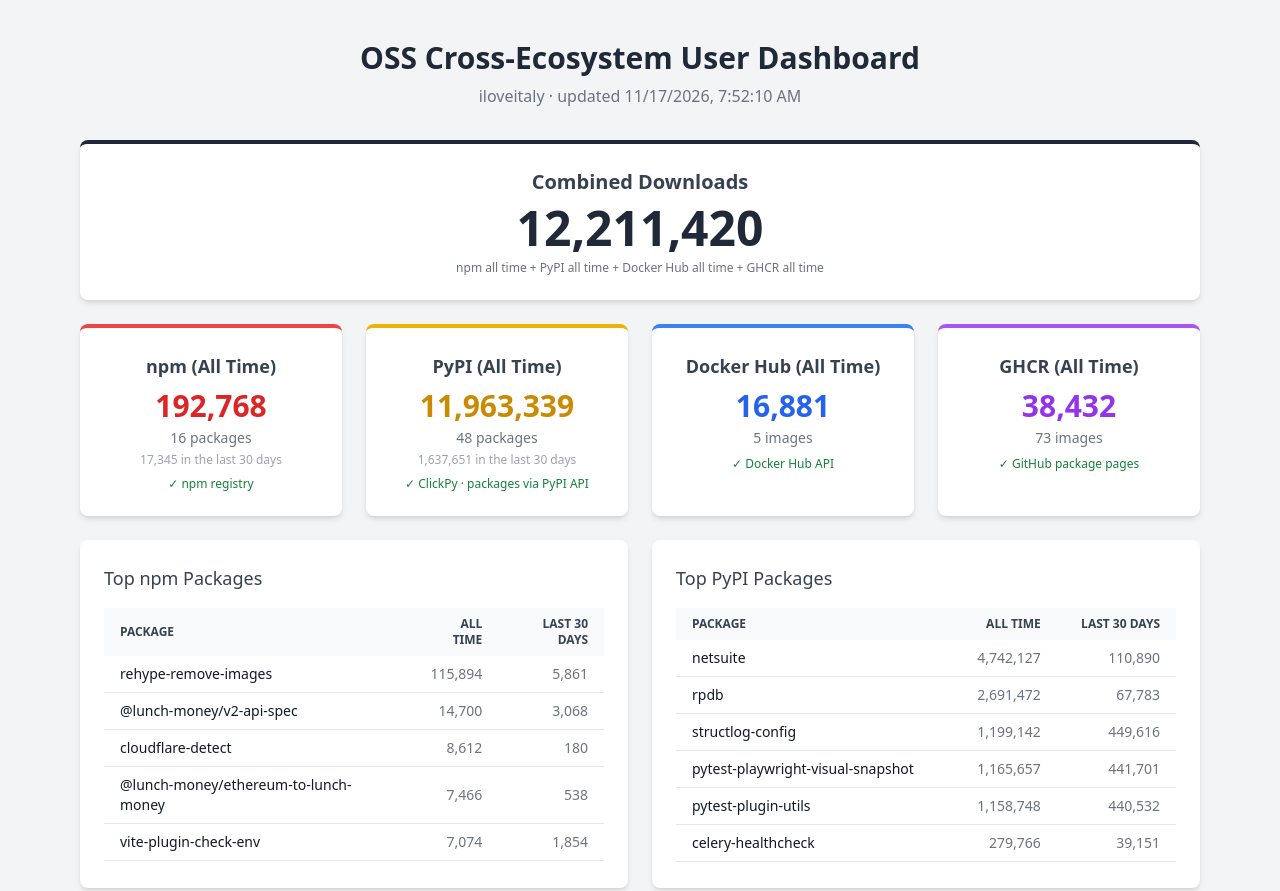
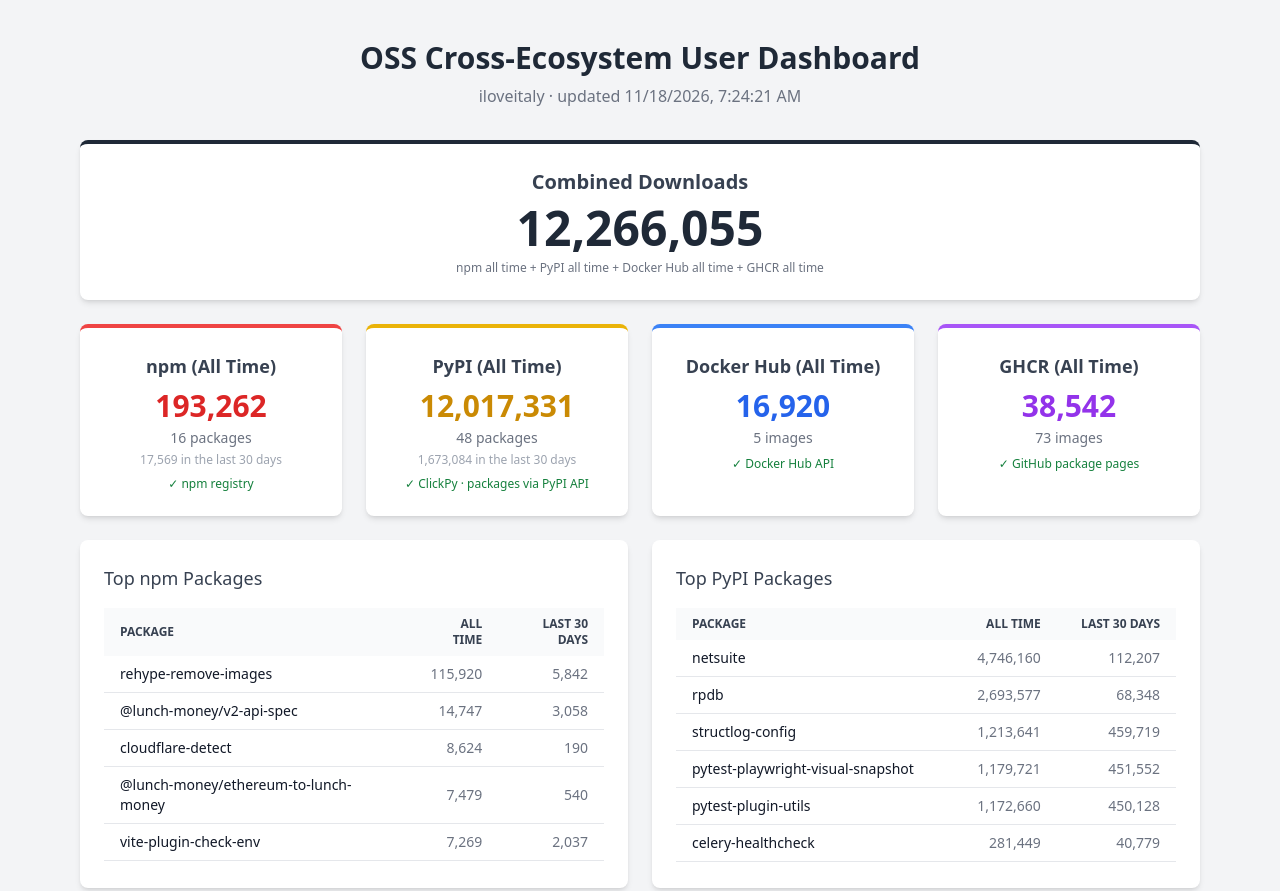
Before and after one commit to sroraldo/oss-dashboard, a plain HTML site: page index.html in a window 1280 px wide. Shown: the top 891 px of the page. Drawn offline with nearby package versions, Linux system fonts and the light colour scheme.

Commit message:
Update download stats

```diff
--- a/index.html
+++ b/index.html
@@ -9,365 +9,365 @@
     <!-- STATS:START -->
     <script>window.STATS = {
   "username": "iloveitaly",
-  "updated": "2026-11-17T07:52:10+00:00",
+  "updated": "2026-11-18T07:24:21+00:00",
   "npm": {
     "ok": true,
     "source": "npm registry",
-    "total": 192768,
+    "total": 193262,
     "packages": [
       {
         "name": "rehype-remove-images",
-        "downloads": 115894,
-        "last_30": 5861
+        "downloads": 115920,
+        "last_30": 5842
       },
       {
         "name": "@lunch-money/v2-api-spec",
-        "downloads": 14700,
-        "last_30": 3068
+        "downloads": 14747,
+        "last_30": 3058
       },
       {
         "name": "cloudflare-detect",
-        "downloads": 8612,
-        "last_30": 180
+        "downloads": 8624,
+        "last_30": 190
       },
       {
         "name": "@lunch-money/ethereum-to-lunch-money",
-        "downloads": 7466,
-        "last_30": 538
+        "downloads": 7479,
+        "last_30": 540
       },
       {
         "name": "vite-plugin-check-env",
-        "downloads": 7074,
-        "last_30": 1854
+        "downloads": 7269,
+        "last_30": 2037
       },
       {
         "name": "lunch-money",
-        "downloads": 6860,
-        "last_30": 584
+        "downloads": 6878,
+        "last_30": 542
       },
       {
         "name": "@lunch-money/lunch-money-js-v2",
-        "downloads": 6753,
-        "last_30": 1995
+        "downloads": 6865,
+        "last_30": 2063
       },
       {
         "name": "@lunch-money/developer-docs",
-        "downloads": 6748,
-        "last_30": 1992
+        "downloads": 6753,
+        "last_30": 1984
       },
       {
         "name": "@lunch-money/kraken-extension",
-        "downloads": 4370,
-        "last_30": 229
+        "downloads": 4375,
+        "last_30": 232
       },
       {
         "name": "@lunch-money/binance-to-lunch-money",
-        "downloads": 4024,
+        "downloads": 4025,
         "last_30": 57
       },
       {
         "name": "@lunch-money/coinbase-to-lunch-money",
-        "downloads": 3604,
-        "last_30": 390
+        "downloads": 3608,
+        "last_30": 386
       },
       {
         "name": "better-node-inspect",
-        "downloads": 1672,
-        "last_30": 103
+        "downloads": 1686,
+        "last_30": 115
       },
       {
         "name": "@lunch-money/coinbase-pro-to-lunch-money",
-        "downloads": 1521,
-        "last_30": 24
+        "downloads": 1526,
+        "last_30": 29
       },
       {
         "name": "@lunch-money/preset-categories",
-        "downloads": 1475,
-        "last_30": 249
+        "downloads": 1479,
+        "last_30": 246
       },
       {
         "name": "analytics-plugin-rewardful",
-        "downloads": 1169,
-        "last_30": 168
+        "downloads": 1202,
+        "last_30": 198
       },
       {
         "name": "@lunch-money/v2-api-tests",
         "downloads": 826,
-        "last_30": 53
+        "last_30": 50
       }
     ],
     "period": "All Time",
-    "last_30": 17345
+    "last_30": 17569
   },
   "pypi": {
     "ok": true,
     "source": "ClickPy \u00b7 packages via PyPI API",
-    "total": 11963339,
+    "total": 12017331,
     "packages": [
       {
         "name": "netsuite",
-        "downloads": 4742127,
-        "last_30": 110890
+        "downloads": 4746160,
+        "last_30": 112207
       },
       {
         "name": "rpdb",
-        "downloads": 2691472,
-        "last_30": 67783
+        "downloads": 2693577,
+        "last_30": 68348
       },
       {
         "name": "structlog-config",
-        "downloads": 1199142,
-        "last_30": 449616
+        "downloads": 1213641,
+        "last_30": 459719
       },
       {
         "name": "pytest-playwright-visual-snapshot",
-        "downloads": 1165657,
-        "last_30": 441701
+        "downloads": 1179721,
+        "last_30": 451552
       },
       {
         "name": "pytest-plugin-utils",
-        "downloads": 1158748,
-        "last_30": 440532
+        "downloads": 1172660,
+        "last_30": 450128
       },
       {
         "name": "celery-healthcheck",
-        "downloads": 279766,
-        "last_30": 39151
+        "downloads": 281449,
+        "last_30": 40779
       },
       {
         "name": "funcy-pipe",
-        "downloads": 74511,
-        "last_30": 16982
+        "downloads": 75380,
+        "last_30": 17762
       },
       {
         "name": "fastapi-ipware",
-        "downloads": 54682,
-        "last_30": 7740
+        "downloads": 54972,
+        "last_30": 7949
       },
       {
         "name": "ipython-ctrlr-fzf",
-        "downloads": 53763,
-        "last_30": 2962
+        "downloads": 53793,
+        "last_30": 2851
       },
       {
         "name": "aiautocommit",
-        "downloads": 45420,
-        "last_30": 2400
+        "downloads": 45445,
+        "last_30": 2343
       },
       {
         "name": "github-overlord",
-        "downloads": 45016,
-        "last_30": 1800
+        "downloads": 45018,
+        "last_30": 1791
+      },
+      {
+        "name": "activemodel",
+        "downloads": 43987,
+        "last_30": 2479
       },
       {
         "name": "todoist-digest",
-        "downloads": 43910,
-        "last_30": 903
-      },
-      {
-        "name": "activemodel",
-        "downloads": 43896,
-        "last_30": 2452
+        "downloads": 43920,
+        "last_30": 849
       },
       {
         "name": "clean-workspace",
-        "downloads": 41833,
-        "last_30": 608
+        "downloads": 41881,
+        "last_30": 636
       },
       {
         "name": "ipython-playground",
-        "downloads": 34164,
-        "last_30": 13080
+        "downloads": 34881,
+        "last_30": 13793
       },
       {
         "name": "gmail-digest",
-        "downloads": 21761,
-        "last_30": 359
+        "downloads": 21762,
+        "last_30": 358
       },
       {
         "name": "alembic-squawk",
-        "downloads": 18796,
-        "last_30": 7215
+        "downloads": 19060,
+        "last_30": 7405
       },
       {
         "name": "beautiful-traceback",
-        "downloads": 17730,
-        "last_30": 2130
+        "downloads": 17774,
+        "last_30": 2133
       },
       {
         "name": "detect-shadowed-modules",
-        "downloads": 17541,
-        "last_30": 3489
+        "downloads": 17746,
+        "last_30": 3663
       },
       {
         "name": "llm-ide-rules",
-        "downloads": 17361,
-        "last_30": 1812
+        "downloads": 17385,
+        "last_30": 1678
       },
       {
         "name": "gmail-draft-creator",
-        "downloads": 16810,
+        "downloads": 16812,
         "last_30": 280
       },
       {
         "name": "docker-hosts",
-        "downloads": 16339,
-        "last_30": 4068
+        "downloads": 16780,
+        "last_30": 4482
       },
       {
         "name": "react-router-routes",
-        "downloads": 15577,
-        "last_30": 3519
+        "downloads": 15730,
+        "last_30": 3626
       },
       {
         "name": "generate-fastapi-typed-routes",
-        "downloads": 15394,
-        "last_30": 3464
+        "downloads": 15538,
+        "last_30": 3604
       },
       {
         "name": "llm-sql-prompt",
-        "downloads": 14898,
-        "last_30": 599
+        "downloads": 14916,
+        "last_30": 565
       },
       {
         "name": "todoist-scheduler",
-        "downloads": 14705,
-        "last_30": 381
+        "downloads": 14712,
+        "last_30": 342
+      },
+      {
+        "name": "pytest-celery-utils",
+        "downloads": 12143,
+        "last_30": 2430
       },
       {
         "name": "git-history-extraction",
-        "downloads": 12129,
-        "last_30": 887
-      },
-      {
-        "name": "pytest-celery-utils",
-        "downloads": 12097,
-        "last_30": 2414
+        "downloads": 12134,
+        "last_30": 888
       },
       {
         "name": "uv-development-toggle",
-        "downloads": 11310,
-        "last_30": 513
+        "downloads": 11334,
+        "last_30": 514
       },
       {
         "name": "pytest-line-runner",
-        "downloads": 10512,
-        "last_30": 2381
+        "downloads": 10557,
+        "last_30": 2398
       },
       {
         "name": "datasette-enrichments-shell",
-        "downloads": 6567,
-        "last_30": 102
+        "downloads": 6571,
+        "last_30": 106
       },
       {
         "name": "sqlalchemy-postgres-point",
-        "downloads": 6265,
-        "last_30": 588
+        "downloads": 6290,
+        "last_30": 569
       },
       {
         "name": "docker-image-cleanup",
-        "downloads": 5855,
-        "last_30": 285
+        "downloads": 5858,
+        "last_30": 279
       },
       {
         "name": "pytest-playwright-artifacts",
-        "downloads": 5470,
-        "last_30": 863
+        "downloads": 5494,
+        "last_30": 884
       },
       {
         "name": "cloudflare-analytics",
-        "downloads": 4624,
-        "last_30": 412
+        "downloads": 4654,
+        "last_30": 440
       },
       {
         "name": "ics-to-datasette",
-        "downloads": 3864,
-        "last_30": 68
+        "downloads": 3868,
+        "last_30": 70
       },
       {
         "name": "radar-mapping-api",
-        "downloads": 3771,
-        "last_30": 504
+        "downloads": 3775,
+        "last_30": 478
       },
       {
         "name": "apple-maps-api",
-        "downloads": 3589,
-        "last_30": 880
+        "downloads": 3627,
+        "last_30": 888
       },
       {
         "name": "readwise-to-datasette",
-        "downloads": 3244,
-        "last_30": 63
+        "downloads": 3247,
+        "last_30": 65
       },
       {
         "name": "playwright-trace-analyzer",
-        "downloads": 2655,
-        "last_30": 225
+        "downloads": 2665,
+        "last_30": 234
       },
       {
         "name": "ipython-copy",
-        "downloads": 2654,
-        "last_30": 165
+        "downloads": 2664,
+        "last_30": 172
       },
       {
         "name": "todoist-to-md",
-        "downloads": 1829,
-        "last_30": 176
+        "downloads": 1833,
+        "last_30": 156
       },
       {
         "name": "lunchmoney-transaction-enhancer",
-        "downloads": 1593,
-        "last_30": 219
+        "downloads": 1597,
+        "last_30": 197
       },
       {
         "name": "lunchmoney-venmo-track",
-        "downloads": 1529,
-        "last_30": 183
+        "downloads": 1533,
+        "last_30": 173
       },
       {
         "name": "gohighlevel-api",
-        "downloads": 1261,
-        "last_30": 89
+        "downloads": 1266,
+        "last_30": 92
       },
       {
         "name": "cleanup-orphans",
-        "downloads": 551,
-        "last_30": 110
+        "downloads": 558,
+        "last_30": 114
       },
       {
         "name": "amazon-lunchmoney",
-        "downloads": 547,
-        "last_30": 204
+        "downloads": 550,
+        "last_30": 202
       },
       {
         "name": "pytest-playwright-pause",
-        "downloads": 404,
-        "last_30": 404
+        "downloads": 413,
+        "last_30": 413
       }
     ],
     "period": "All Time",
-    "last_30": 1637651
+    "last_30": 1673084
   },
   "docker": {
     "ok": true,
     "source": "Docker Hub API",
-    "total": 16881,
+    "total": 16920,
     "packages": [
       {
         "name": "asdf-devcontainer",
-        "downloads": 6037
+        "downloads": 6049
       },
       {
         "name": "pihole-scheduled-blocking",
-        "downloads": 3831
+        "downloads": 3841
       },
       {
         "name": "dreamhost-dns-updater",
-        "downloads": 3466
+        "downloads": 3475
       },
       {
         "name": "lunchmoney-assets",
-        "downloads": 1962
+        "downloads": 1970
       },
       {
         "name": "crypto-index-fund-bot",
@@ -378,7 +378,7 @@
   "ghcr": {
     "ok": true,
     "source": "GitHub package pages",
-    "total": 38432,
+    "total": 38542,
     "packages": [
       {
         "name": "listmonk-newsletter",
@@ -394,11 +394,11 @@
       },
       {
         "name": "zip-code-database",
-        "downloads": 2190
+        "downloads": 2229
       },
       {
         "name": "playwright-loophole",
-        "downloads": 1843
+        "downloads": 1882
       },
       {
         "name": "gmail-digest",
@@ -418,7 +418,7 @@
       },
       {
         "name": "pypi-api",
-        "downloads": 1043
+        "downloads": 1065
       },
       {
         "name": "docker-image-cleanup",
@@ -426,7 +426,7 @@
       },
       {
         "name": "pypi-data-to-dolthub",
-        "downloads": 541
+        "downloads": 551
       },
       {
         "name": "railpack-mise",
@@ -674,7 +674,7 @@
       }
     ]
   },
-  "grand_total": 12211420
+  "grand_total": 12266055
 };</script>
     <!-- STATS:END -->
 </head>
```
